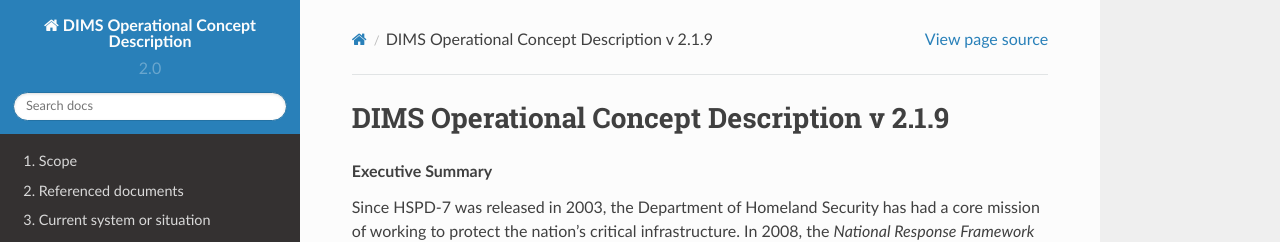
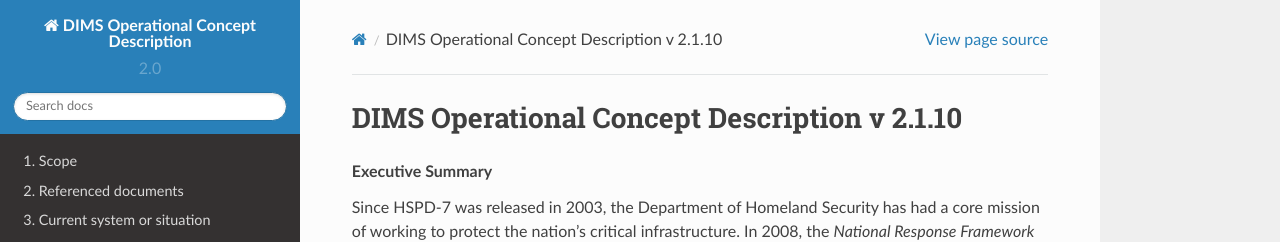
Before and after one commit to uw-dims/dims-ocd, a Sphinx documentation site: the page built from source/index.rst, in a window 1280 px wide and 900 px high. Shown: the top 242 px of the window. Built offline with Sphinx 7.4.7 and the Read the Docs theme 2.0.0, drawn with Linux system fonts in a browser that asks for light colours.

Commit message:
Bump version: 2.1.9 → 2.1.10

```diff
--- a/source/conf.py
+++ b/source/conf.py
@@ -62,7 +62,7 @@
 # The short X.Y version.
 version = '2.0'
 # The full version, including alpha/beta/rc tags.
-release = '2.1.9'
+release = '2.1.10'
 
 # The language for content autogenerated by Sphinx. Refer to documentation
 # for a list of supported languages.
```
Also changed, not shown: .bumpversion.cfg.
